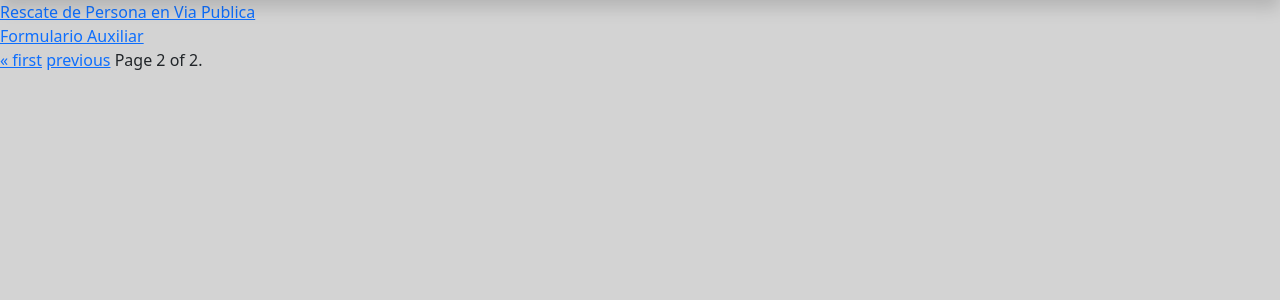
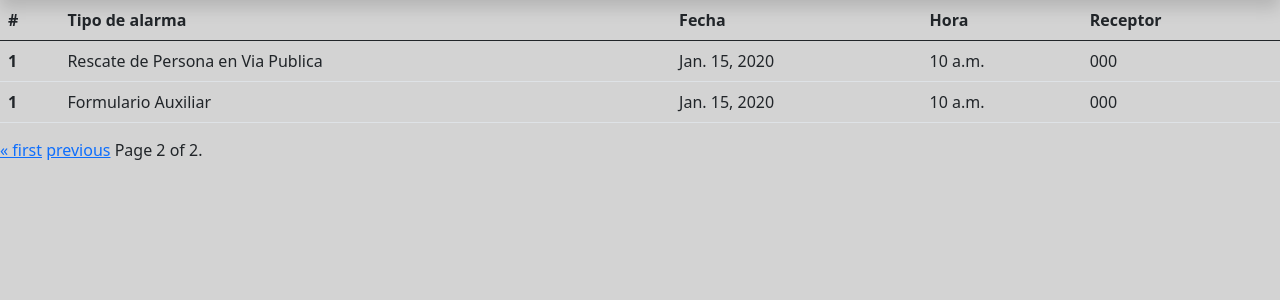
Before and after one commit to GibertSalva/RepoBurbuja2, a Django app: page /hi/?page=2 in a window 1280 px wide. Shown: the part 60-360 px from the top of the page. Run offline with Django 3.2, Linux system fonts and the light colour scheme; tables that the repository leaves empty hold one stand-in row (values such as "Sample post"); some libraries are stand-ins or nearby versions.

Commit message:
se hizo la tabla

```diff
--- a/FocusBV/templates/historial.html
+++ b/FocusBV/templates/historial.html
@@ -1,12 +1,29 @@
 {% extends 'base.html' %}
 {% block content %}
-
-{% for all in page_obj %}
-
-    <a href="{{ all.getUrl }}"> {{all.getClass}} </a>
-    <br>
-
-{% endfor %}
+<table class="table">
+    <thead>
+    <tr>
+        <th scope="col">#</th>
+        <th scope="col">Tipo de alarma</th>
+        <th scope="col">Fecha</th>
+        <th scope="col">Hora</th>
+        <th scope="col">Receptor</th>
+    </tr>
+    </thead>
+    <tbody>
+        {% for all in page_obj %}
+        <tr>
+            <th scope="row"> {{all}} </th>
+            <td>{{all.getClass}}</td>
+            <td>{{all.date}}</td>
+            <td>{{all.hora}}</td>
+            <td>{{all.receptor}}</td>
+            <!--<a href="{{ all.getUrl }}"> {{all.getClass}} </a>
+            <br>-->
+        <tr>
+        {% endfor %}
+    </tbody>
+<table>
 
 <div class="pagination">
     <span class="step-links">
```
